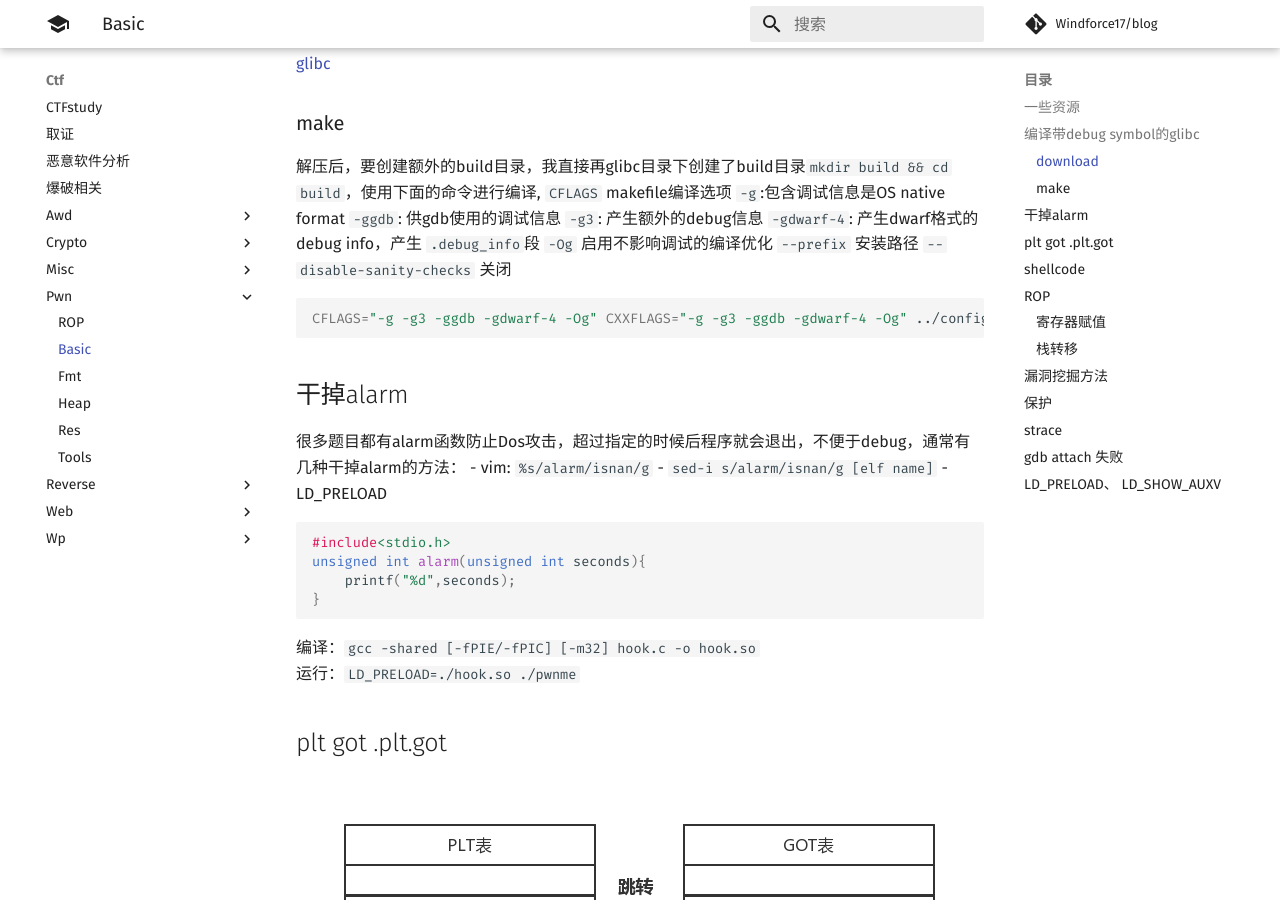
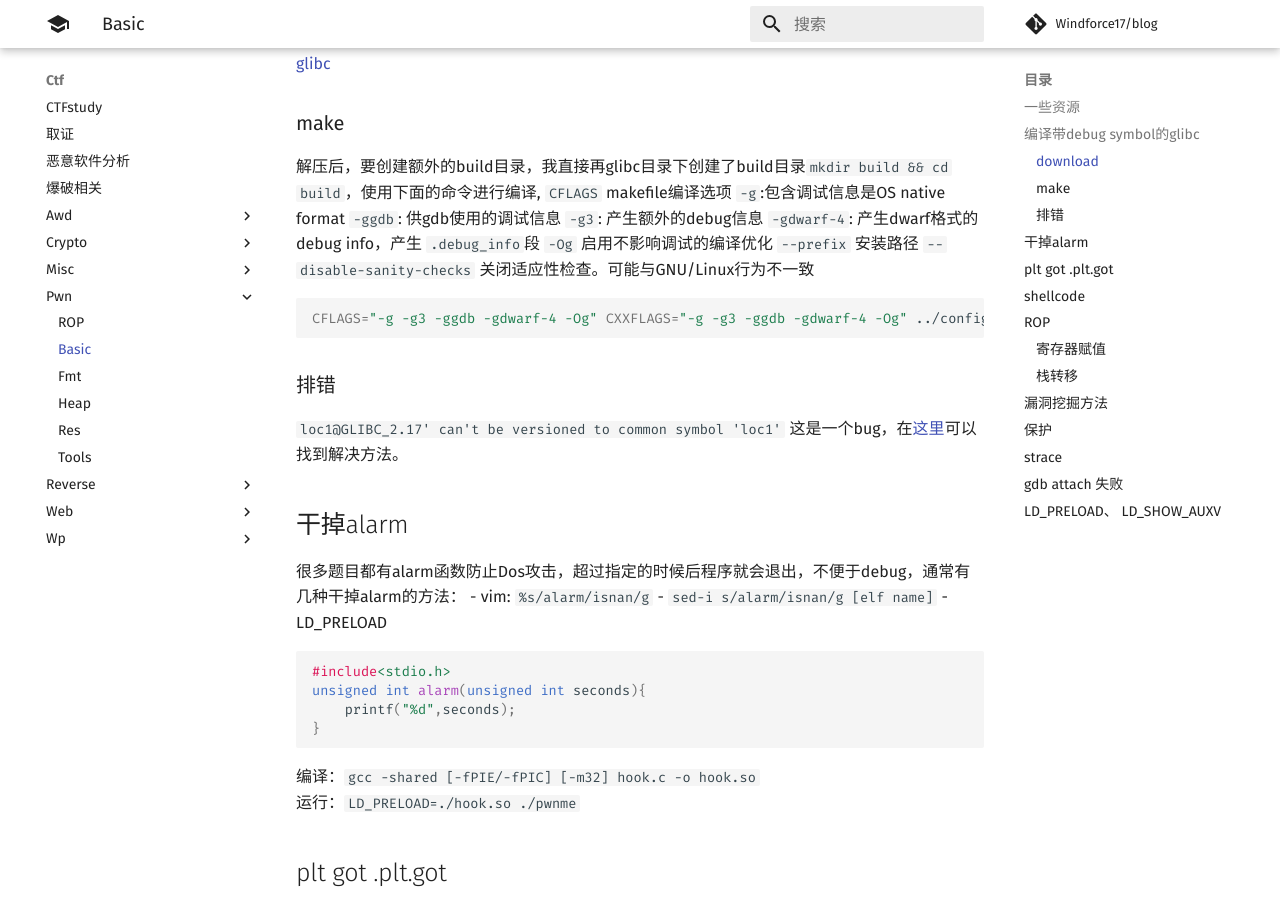
Before and after one commit to Windforce17/blog, an MkDocs documentation site: the page built from docs/ctf/pwn/basic.md, in a window 1280 px wide and 900 px high, scrolled down 463 px. Built offline with MkDocs 1.6.1 and Material for MkDocs 9.7.7, drawn with Linux system fonts in a browser that asks for light colours; comment, search, counter and statistics services are not loaded.

Commit message:
[pwn/basic]add complie glibc

````diff
--- a/docs/ctf/pwn/basic.md
+++ b/docs/ctf/pwn/basic.md
@@ -17,10 +17,15 @@
 `-gdwarf-4`: 产生dwarf格式的debug info，产生 `.debug_info`段
 `-Og` 启用不影响调试的编译优化
 `--prefix` 安装路径
-`--disable-sanity-checks` 关闭
+`--disable-sanity-checks` 关闭适应性检查。可能与GNU/Linux行为不一致
+
+
 ```sh
 CFLAGS="-g -g3 -ggdb -gdwarf-4 -Og" CXXFLAGS="-g -g3 -ggdb -gdwarf-4 -Og" ../configure --prefix=/root/app/glibc22364 --disable-werror
 ```
+### 排错
+`loc1@GLIBC_2.17' can't be versioned to common symbol 'loc1'` 这是一个bug，在[这里](https://stackoverflow.com/questions/51279418/how-to-build-older-version-of-glibc)可以找到解决方法。
+
 ## 干掉alarm
 很多题目都有alarm函数防止Dos攻击，超过指定的时候后程序就会退出，不便于debug，通常有几种干掉alarm的方法：
 - vim: `%s/alarm/isnan/g`
````
